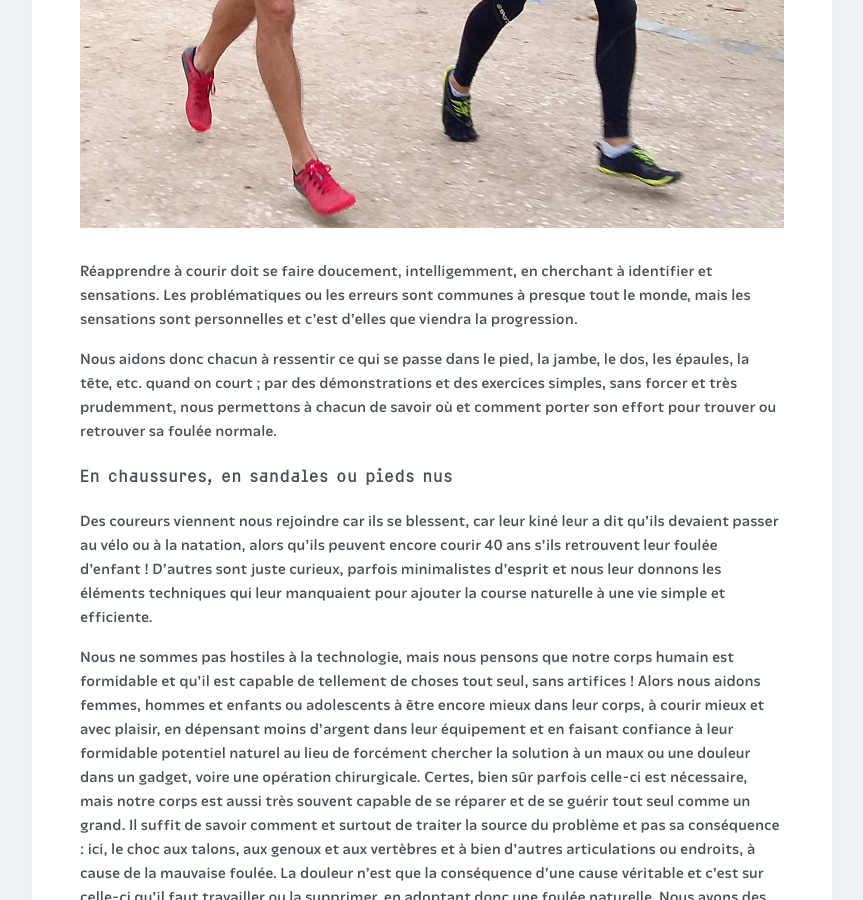
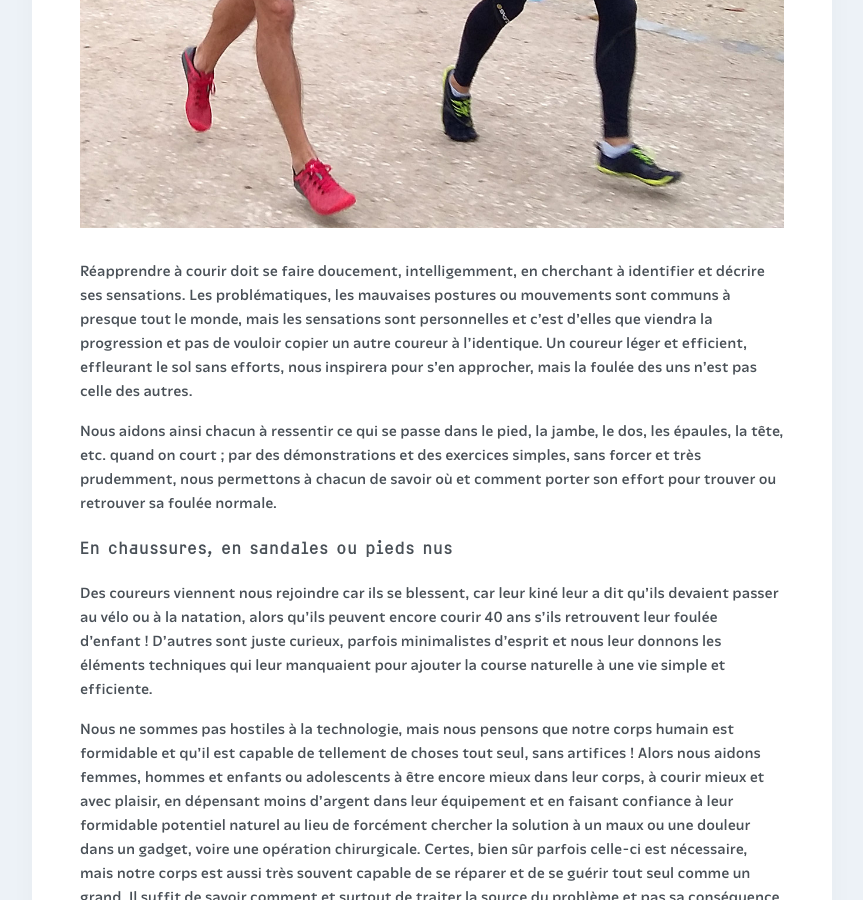
Before and after one commit to courirpaleo/courirpaleo.github.io, a Jekyll site: the page built from _pages-secondary/foulee-naturelle.md, in a window 1280 px wide and 900 px high, scrolled down 1856 px. Shown: the whole window, without its empty margins (208-1071 px from the left). Built offline with Jekyll 4.4.1, drawn with Linux system fonts in a browser that asks for light colours; some web fonts are replaced.

Commit message:
Update foulee-naturelle.md

```diff
--- a/_pages-secondary/foulee-naturelle.md
+++ b/_pages-secondary/foulee-naturelle.md
@@ -22,9 +22,9 @@ Au club, nous partageons nos impressions, nos expériences et nos conseils, afin
 
 ![Courir Paleo](/assets/images/CourirPaleo_atelier_Bois-de-Vincennes_2017_foulees_1200px.jpg)
 
-Réapprendre à courir doit se faire doucement, intelligemment, en cherchant à identifier et sensations. Les problématiques ou les erreurs sont communes à presque tout le monde, mais les sensations sont personnelles et c'est d'elles que viendra la progression.
+Réapprendre à courir doit se faire doucement, intelligemment, en cherchant à identifier et décrire ses sensations. Les problématiques, les mauvaises postures ou mouvements sont communs à presque tout le monde, mais les sensations sont personnelles et c'est d'elles que viendra la progression et pas de vouloir copier un autre coureur à l'identique. Un coureur léger et efficient, effleurant le sol sans efforts, nous inspirera pour s'en approcher, mais la foulée des uns n'est pas celle des autres.
 
-Nous aidons donc chacun à ressentir ce qui se passe dans le pied, la jambe, le dos, les épaules, la tête, etc. quand on court ; par des démonstrations et des exercices simples, sans forcer et très prudemment, nous permettons à chacun de savoir où et comment porter son effort pour trouver ou retrouver sa foulée normale.
+Nous aidons ainsi chacun à ressentir ce qui se passe dans le pied, la jambe, le dos, les épaules, la tête, etc. quand on court ; par des démonstrations et des exercices simples, sans forcer et très prudemment, nous permettons à chacun de savoir où et comment porter son effort pour trouver ou retrouver sa foulée normale.
 
 ### En chaussures, en sandales ou pieds nus
 
```
